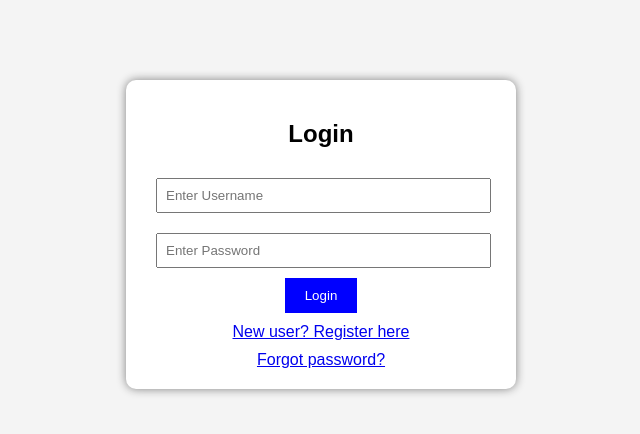
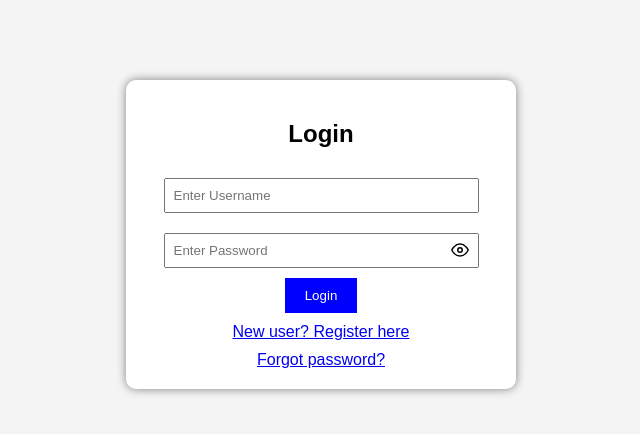
Before and after one commit to dishasuvarna/django-myproject, a Django app: page /login/ in a window 1280 px wide. Shown: the top 434 px of the page, without its empty margins (319-959 px from the left). Run offline with Django 5.2, Linux system fonts and the light colour scheme.

Commit message:
fix: add password visibility toggle to login and forgot password forms
- Add SVG eye icon toggle to password fields on login and forgot_password pages
- Preserve exact original input alignment/spacing via .password-wrapper
- Pure client-side type toggle, no backend/form field changes

Tested: independent toggle per field, alignment unchanged, form submission unaffected.

```diff
--- a/templates/login.html
+++ b/templates/login.html
@@ -23,6 +23,7 @@
             width: 90%;
             padding: 8px;
             margin: 10px;
+            box-sizing: border-box;
         }
 
         button {
@@ -41,6 +42,29 @@
             display: block;
             margin-top: 10px;
         }
+
+        .password-wrapper {
+    position: relative;
+    display: inline-block;
+    width: 90%;
+    margin: 10px;
+}
+
+.password-wrapper input {
+    width: 100%;
+    margin: 0;
+    padding: 8px 30px 8px 8px;
+}
+
+.eye-icon {
+    position: absolute;
+    right: 10px;
+    top: 50%;
+    transform: translateY(-50%);
+    cursor: pointer;
+    display: flex;
+    align-items: center;
+}
     </style>
 </head>
 
@@ -57,8 +81,16 @@
         {% csrf_token %}
         <input name="username" placeholder="Enter Username" required><br>
 
-        <input name="password" type="password"
-               placeholder="Enter Password" required><br>
+        <div class="password-wrapper">
+            <input name="password" type="password" id="login-password"
+                   placeholder="Enter Password" required>
+            <span class="eye-icon" onclick="togglePasswordVisibility('login-password', this)">
+                <svg xmlns="http://www.w3.org/2000/svg" width="18" height="18" viewBox="0 0 24 24" fill="none" stroke="black" stroke-width="2" stroke-linecap="round" stroke-linejoin="round">
+                    <path d="M1 12s4-8 11-8 11 8 11 8-4 8-11 8-11-8-11-8z"></path>
+                    <circle cx="12" cy="12" r="3"></circle>
+                </svg>
+            </span>
+        </div><br>
 
         <button type="submit">Login</button>
     </form>
@@ -67,5 +99,18 @@
     <a href="{% url 'forgot_password' %}">Forgot password?</a>
 </div>
 
+<script>
+    function togglePasswordVisibility(inputId, iconEl) {
+        const input = document.getElementById(inputId);
+        const isHidden = input.type === 'password';
+        input.type = isHidden ? 'text' : 'password';
+
+        // swap icon: open eye <-> eye with slash
+        iconEl.innerHTML = isHidden
+            ? '<svg xmlns="http://www.w3.org/2000/svg" width="18" height="18" viewBox="0 0 24 24" fill="none" stroke="black" stroke-width="2" stroke-linecap="round" stroke-linejoin="round"><path d="M17.94 17.94A10.94 10.94 0 0 1 12 20c-7 0-11-8-11-8a18.5 18.5 0 0 1 5.06-5.94M9.9 4.24A10.94 10.94 0 0 1 12 4c7 0 11 8 11 8a18.5 18.5 0 0 1-2.16 3.19M14.12 14.12a3 3 0 1 1-4.24-4.24"></path><line x1="1" y1="1" x2="23" y2="23"></line></svg>'
+            : '<svg xmlns="http://www.w3.org/2000/svg" width="18" height="18" viewBox="0 0 24 24" fill="none" stroke="black" stroke-width="2" stroke-linecap="round" stroke-linejoin="round"><path d="M1 12s4-8 11-8 11 8 11 8-4 8-11 8-11-8-11-8z"></path><circle cx="12" cy="12" r="3"></circle></svg>';
+    }
+</script>
+
 </body>
 </html>
```
